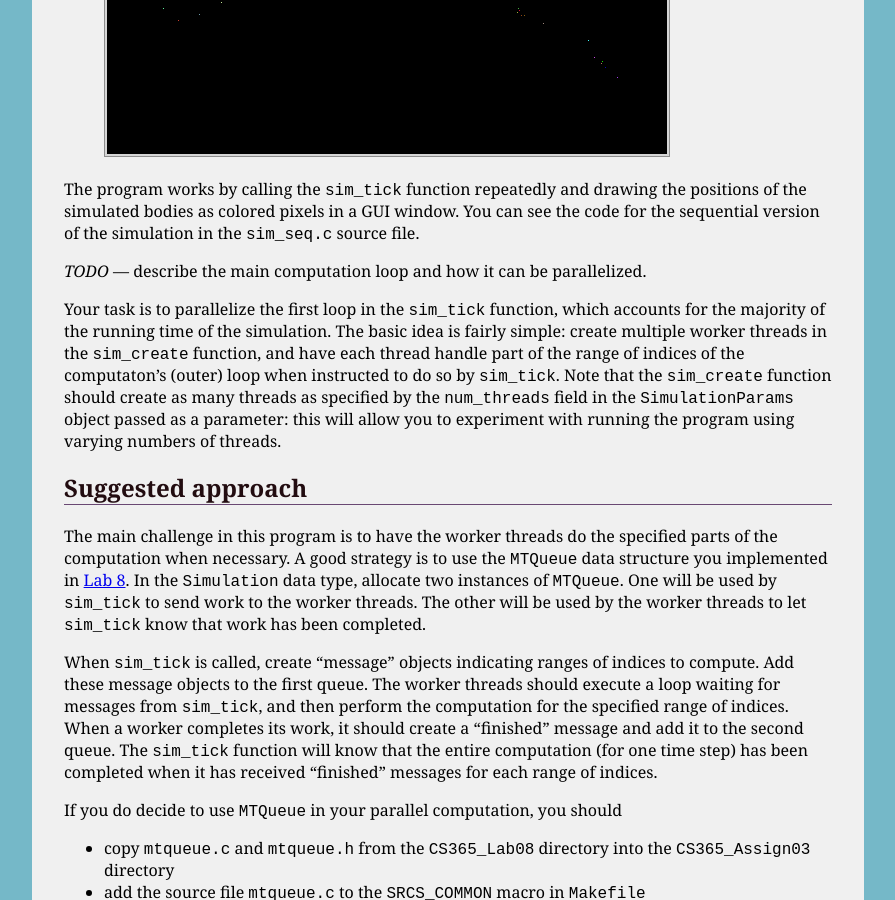
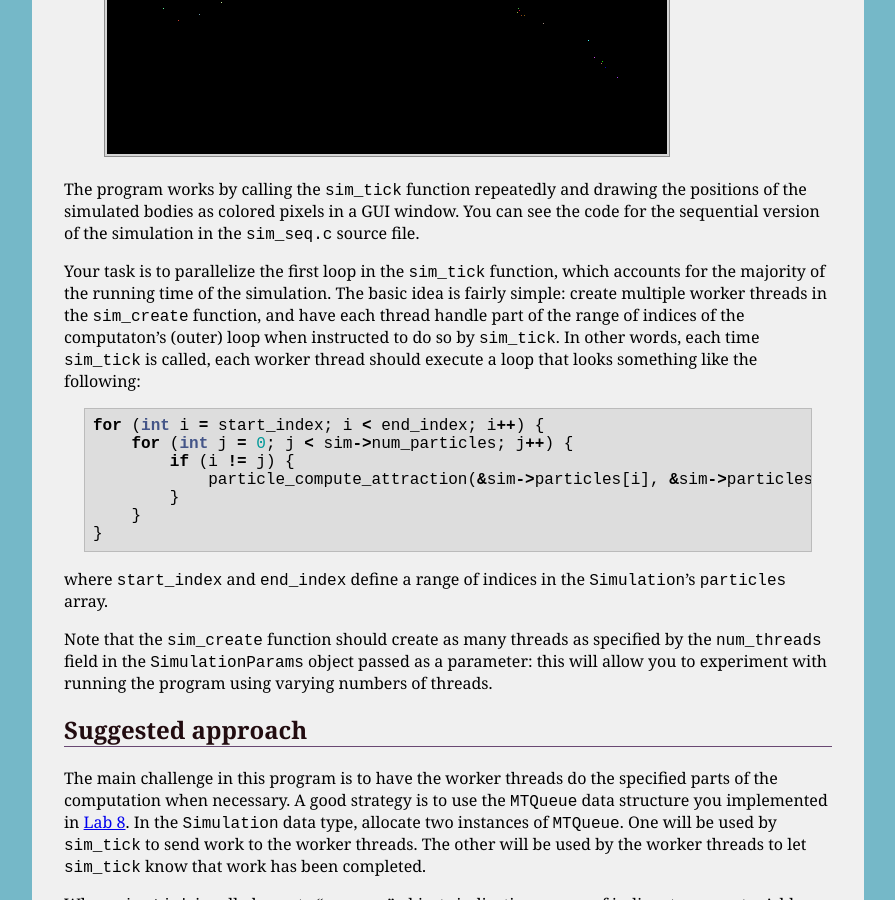
Before and after one commit to ycpcs/cs365-spring2017, a Jekyll site: the page built from assign/assign03.md, in a window 1280 px wide and 900 px high, scrolled down 1630 px. Shown: the whole window, without its empty margins (192-1087 px from the left). Built offline with Jekyll 4.4.1, drawn with Linux system fonts in a browser that asks for light colours.

Commit message:
explain how to parallelize the loop

````diff
--- a/assign/assign03.md
+++ b/assign/assign03.md
@@ -20,10 +20,6 @@ To run the programs:
     ./nbody_seq
 
     ./nbody_par
-
-<!--
-*TODO* &mdash; describe the `-t` and `-p` parameters to the parallel version of the program.
--->
 
 Note that the `nbody_par` program can take command line arguments:
 
@@ -58,9 +54,21 @@ The `nbody_seq` program is a sequential [N-Body simulation](https://en.wikipedia
 
 The program works by calling the `sim_tick` function repeatedly and drawing the positions of the simulated bodies as colored pixels in a GUI window.  You can see the code for the sequential version of the simulation in the `sim_seq.c` source file.
 
-*TODO* &mdash; describe the main computation loop and how it can be parallelized.
+Your task is to parallelize the first loop in the `sim_tick` function, which accounts for the majority of the running time of the simulation.  The basic idea is fairly simple: create multiple worker threads in the `sim_create` function, and have each thread handle part of the range of indices of the computaton's (outer) loop when instructed to do so by `sim_tick`.  In other words, each time `sim_tick` is called, each worker thread should execute a loop that looks something like the following:
 
-Your task is to parallelize the first loop in the `sim_tick` function, which accounts for the majority of the running time of the simulation.  The basic idea is fairly simple: create multiple worker threads in the `sim_create` function, and have each thread handle part of the range of indices of the computaton's (outer) loop when instructed to do so by `sim_tick`.  Note that the `sim_create` function should create as many threads as specified by the `num_threads` field in the `SimulationParams` object passed as a parameter: this will allow you to experiment with running the program using varying numbers of threads.
+```c
+for (int i = start_index; i < end_index; i++) {
+    for (int j = 0; j < sim->num_particles; j++) {
+        if (i != j) {
+            particle_compute_attraction(&sim->particles[i], &sim->particles[j]);
+        }
+    }
+}
+```
+
+where `start_index` and `end_index` define a range of indices in the `Simulation`'s `particles` array.
+
+Note that the `sim_create` function should create as many threads as specified by the `num_threads` field in the `SimulationParams` object passed as a parameter: this will allow you to experiment with running the program using varying numbers of threads.
 
 ## Suggested approach
 
````
